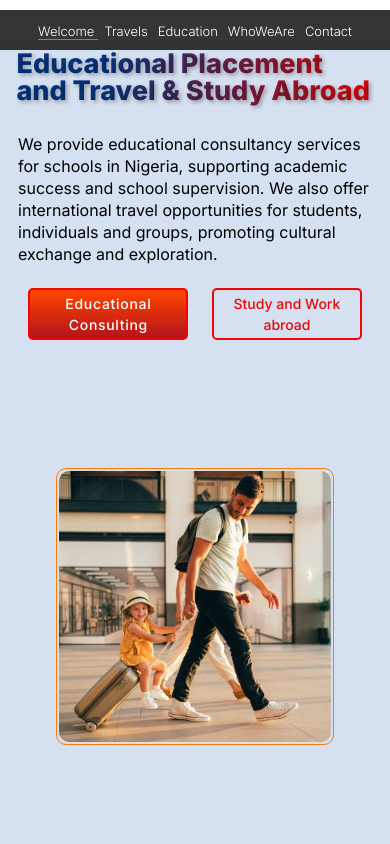
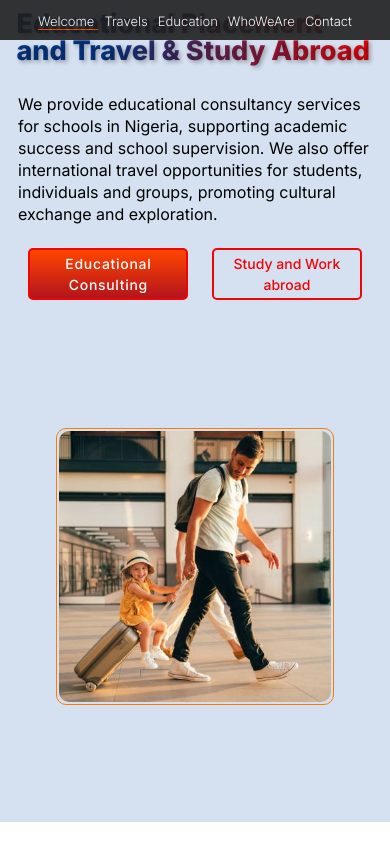
Before and after one commit to VictorKingsHub/consults, a Next.js app: page / in a window 390 px wide. Shown: the top 844 px of the page. Built offline with nearby package versions, Linux system fonts and the light colour scheme.

Commit message:
Mobile nav sticky position

```diff
--- a/components/header/Navbar.module.css
+++ b/components/header/Navbar.module.css
@@ -22,8 +22,10 @@
         justify-content: center;
         align-items: center;
         padding: 0.5rem 0.2em;
-        position: sticky;
-        top: 10px;
+        position: fixed;
+        top: 0;
+        right: 0;
+        left: 0;
     }
 }
 
```
